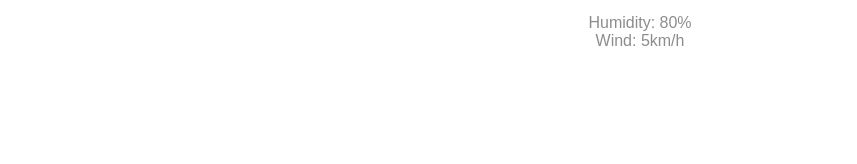
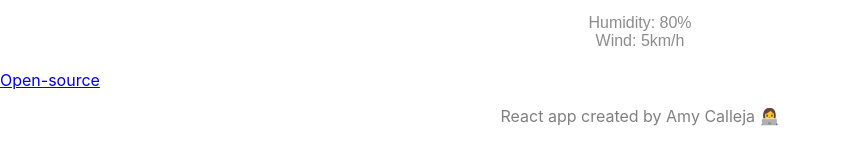
Before and after one commit to amy-calleja/react-weather-app, a React (Create React App) app: page / in a window 1280 px wide. Shown: the part 448-612 px from the top of the page, without its empty margins (0-857 px from the left). Built offline with nearby package versions, Linux system fonts and the light colour scheme.

Commit message:
created/imported Footer component

```diff
--- /dev/null
+++ b/src/Footer.js
@@ -0,0 +1,16 @@
+import React from "react";
+
+export default function Footer() {
+  return (
+    <div className="Footer">
+      <a
+        href="https://github.com/amy-calleja/react-weather-app"
+        target="_blank"
+        rel="noopener noreferrer"
+      >
+        Open-source
+      </a>
+      <p> React app created by Amy Calleja 👩‍💻</p>
+    </div>
+  );
+}
--- a/src/index.js
+++ b/src/index.js
@@ -1,14 +1,16 @@
-import React from 'react';
-import ReactDOM from 'react-dom';
-import './index.css';
-import App from './App';
-import reportWebVitals from './reportWebVitals';
+import React from "react";
+import ReactDOM from "react-dom";
+import "./index.css";
+import App from "./App";
+import reportWebVitals from "./reportWebVitals";
+import Footer from "./Footer";
 
 ReactDOM.render(
   <React.StrictMode>
     <App />
+    <Footer />
   </React.StrictMode>,
-  document.getElementById('root')
+  document.getElementById("root")
 );
 
 // If you want to start measuring performance in your app, pass a function
```
